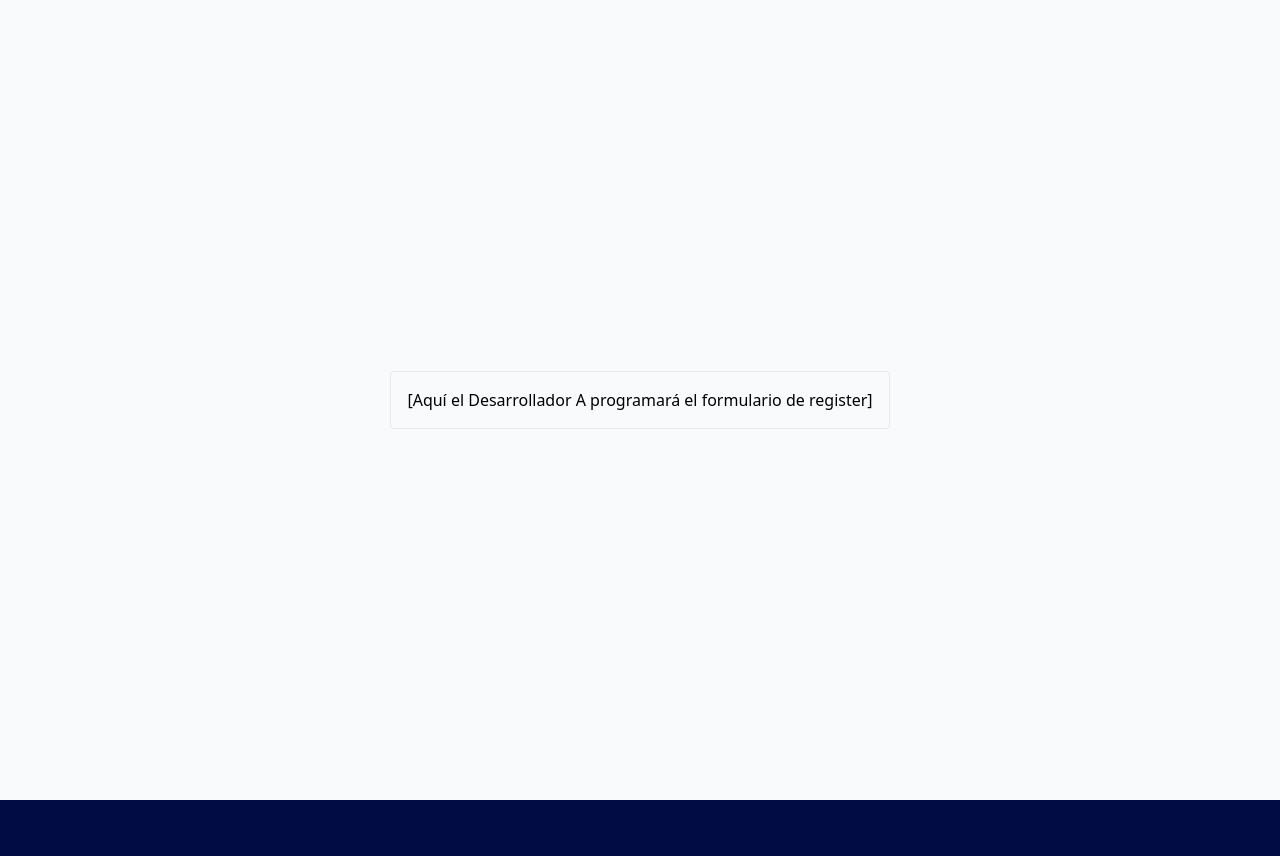
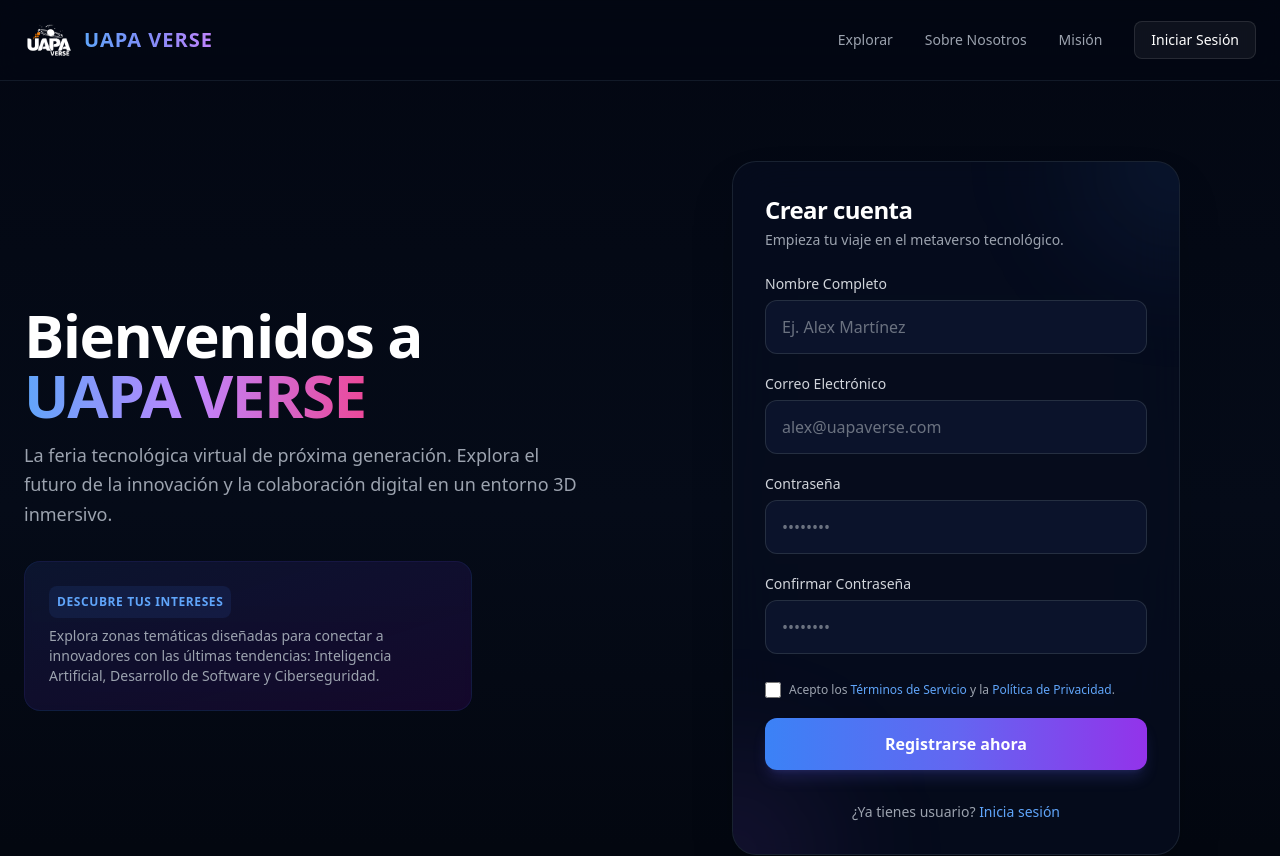
Before and after one commit to JuanRodriguez2002/FrontEnd-UAPAVerse, a Next.js app: page /auth/register in a window 1280 px wide. Shown: the top 856 px of the page. Before the commit the page ends 800 px from the top, so only its background shows below. Built offline with nearby package versions, Linux system fonts and the light colour scheme.

Commit message:
feat: realicé la página para el registro

```diff
--- a/app/auth/register/page.tsx
+++ b/app/auth/register/page.tsx
@@ -1,4 +1,4 @@
-import { RegisterForm } from "@/features/auth/components/RegisterForm";
+import RegisterForm from "@/features/auth/components/RegisterForm";
 
    export default function RegisterPage() {
      return (
--- a/features/auth/components/RegisterForm.tsx
+++ b/features/auth/components/RegisterForm.tsx
@@ -1,3 +1,183 @@
-export function RegisterForm() {
-  return <div className="p-4 border rounded"> [Aquí el Desarrollador A programará el formulario de register] </div>;
+//export function RegisterForm() {
+  //return <div className="p-4 border rounded"> [Aquí el Desarrollador A programará el formulario de register] </div>;
+//}
+
+import React from 'react';
+import Image from 'next/image';
+
+
+// Interfaz para el componente de campos de entrada (Props)
+interface InputFieldProps {
+  label: string;
+  id: string;
+  type: 'text' | 'email' | 'password';
+  placeholder: string;
 }
+
+// Componente reutilizable y tipado para los inputs del formulario
+const InputField: React.FC<InputFieldProps> = ({ label, id, type, placeholder }) => (
+  <div className="flex flex-col gap-1.5">
+    <label htmlFor={id} className="text-sm font-medium text-gray-300">
+      {label}
+    </label>
+    <input
+      type={type}
+      id={id}
+      name={id}
+      placeholder={placeholder}
+      required
+      className="w-full px-4 py-3.5 bg-[#0b132b] text-white placeholder-gray-500 rounded-xl border border-gray-700/60 transition-all duration-200 focus:outline-none focus:border-blue-500 focus:ring-2 focus:ring-blue-500/20"
+    />
+  </div>
+);
+
+export default function RegistrationPage() {
+  return (
+    <div className="min-h-screen bg-[#030712] bg-gradient-to-b from-[#030712] via-[#050b18] to-[#02050c] text-white antialiased selection:bg-orange-500/30 font-sans">
+
+      {/* Navbar */}
+      <header className="border-b border-gray-800/60 backdrop-blur-md bg-[#030712]/50 sticky top-0 z-50">
+        <div className="max-w-7xl mx-auto px-6 h-20 flex items-center justify-between">
+          <div className="flex items-center gap-3">
+            <div className="relative w-12 h-12">
+              <Image
+                src="/images/image.png"
+                alt="UAPA VERSE Logo"
+                fill
+                className="object-contain"
+                priority
+                //width={300}
+                //height={300}
+              />
+            </div>
+            <span className="text-xl font-black tracking-wider bg-clip-text text-transparent bg-gradient-to-r from-blue-400 via-indigo-400 to-purple-400">
+              UAPA VERSE
+            </span>
+          </div>
+          <nav className="hidden md:flex items-center gap-8 text-sm font-medium text-gray-400">
+            <a href="#" className="hover:text-white transition-colors">Explorar</a>
+            <a href="#" className="hover:text-white transition-colors">Sobre Nosotros</a>
+            <a href="#" className="hover:text-white transition-colors">Misión</a>
+            <a href="#" className="px-4 py-2 bg-white/5 hover:bg-white/10 text-white rounded-lg transition-all border border-white/10">
+              Iniciar Sesión
+            </a>
+          </nav>
+        </div>
+      </header>
+
+      {/* Main Content */}
+      <main className="max-w-7xl mx-auto px-6 py-12 md:py-20 grid grid-cols-1 lg:grid-cols-12 gap-12 lg:gap-8 items-center min-h-[calc(100vh-5rem)]">
+
+        {/* Columna Izquierda: Branding & Metaverso */}
+        <div className="lg:col-span-6 space-y-8 lg:pr-8 text-center lg:text-left">
+          <div className="space-y-4">
+            <h1 className="text-4xl sm:text-5xl lg:text-6xl font-black tracking-tight leading-[1.1]">
+              Bienvenidos a <br />
+              <span className="bg-clip-text text-transparent bg-gradient-to-r from-blue-400 via-purple-400 to-pink-500">
+                UAPA VERSE
+              </span>
+            </h1>
+            <p className="text-gray-400 text-lg max-w-xl mx-auto lg:mx-0 leading-relaxed">
+              La feria tecnológica virtual de próxima generación. Explora el futuro de la innovación y la colaboración digital en un entorno 3D inmersivo.
+            </p>
+          </div>
+
+          {/* Tarjeta Informativa pequeña estilo la imagen */}
+          <div className="p-6 bg-gradient-to-br from-blue-950/40 to-purple-950/30 rounded-2xl border border-blue-500/10 backdrop-blur-sm max-w-md mx-auto lg:mx-0 text-left">
+            <div className="flex items-center gap-3 mb-2">
+              <span className="p-2 bg-blue-500/10 rounded-lg text-blue-400 text-xs font-bold tracking-wider uppercase">
+                Descubre tus Intereses
+              </span>
+            </div>
+            <p className="text-sm text-gray-400">
+              Explora zonas temáticas diseñadas para conectar a innovadores con las últimas tendencias: Inteligencia Artificial, Desarrollo de Software y Ciberseguridad.
+            </p>
+          </div>
+        </div>
+
+        {/* Columna Derecha: Formulario de Registro */}
+        <div className="lg:col-span-6 w-full max-w-md mx-auto">
+          <div className="bg-[#070d1e]/80 border border-gray-800/80 rounded-3xl p-8 shadow-2xl backdrop-blur-xl relative overflow-hidden group">
+
+            {/* Efecto de luz ambiental de fondo */}
+            <div className="absolute -top-24 -right-24 w-48 h-48 bg-blue-500/10 rounded-full blur-3xl pointer-events-none group-hover:bg-blue-500/20 transition-all duration-500" />
+            <div className="absolute -bottom-24 -left-24 w-48 h-48 bg-purple-500/10 rounded-full blur-3xl pointer-events-none group-hover:bg-purple-500/20 transition-all duration-500" />
+
+            <div className="relative z-10 space-y-6">
+              <div>
+                <h2 className="text-2xl font-bold tracking-tight">Crear cuenta</h2>
+                <p className="text-sm text-gray-400 mt-1">Empieza tu viaje en el metaverso tecnológico.</p>
+              </div>
+
+              <form className="space-y-5">
+                <InputField
+                  label="Nombre Completo"
+                  id="name"
+                  type="text"
+                  placeholder="Ej. Alex Martínez"
+                />
+
+                <InputField
+                  label="Correo Electrónico"
+                  id="email"
+                  type="email"
+                  placeholder="alex@uapaverse.com"
+                />
+
+                <InputField
+                  label="Contraseña"
+                  id="password"
+                  type="password"
+                  placeholder="••••••••"
+                />
+
+                <InputField
+                  label="Confirmar Contraseña"
+                  id="confirmPassword"
+                  type="password"
+                  placeholder="••••••••"
+                />
+
+                <div className="flex items-center gap-2 pt-2">
+                  <input
+                    type="checkbox"
+                    id="terms"
+                    required
+                    className="w-4 h-4 rounded border-gray-700 bg-[#0b132b] text-blue-500 focus:ring-blue-500/20"
+                  />
+                  <label htmlFor="terms" className="text-xs text-gray-400 select-none">
+                    Acepto los <a href="#" className="text-blue-400 hover:underline">Términos de Servicio</a> y la <a href="#" className="text-blue-400 hover:underline">Política de Privacidad</a>.
+                  </label>
+                </div>
+
+                <button
+                  type="submit"
+                  className="w-full mt-2 py-3.5 px-4 bg-gradient-to-r from-blue-500 via-indigo-500 to-purple-600 text-white font-semibold rounded-xl shadow-lg shadow-indigo-500/20 hover:shadow-indigo-500/30 hover:opacity-95 active:scale-[0.98] transition-all duration-200"
+                >
+                  Registrarse ahora
+                </button>
+              </form>
+
+              <div className="text-center pt-2">
+                <p className="text-sm text-gray-400">
+                  ¿Ya tienes usuario?{' '}
+                  <a href="#" className="text-blue-400 hover:text-blue-300 font-medium transition-colors hover:underline">
+                    Inicia sesión
+                  </a>
+                </p>
+              </div>
+            </div>
+
+          </div>
+        </div>
+
+      </main>
+
+      {/* Footer */}
+      <footer className="border-t border-gray-900 bg-[#02050c] py-8 text-center text-xs text-gray-500">
+        <p>© {new Date().getFullYear()} UAPA VERSE. Desarrollado para la próxima generación digital.</p>
+      </footer>
+
+    </div>
+  );
+}
```
